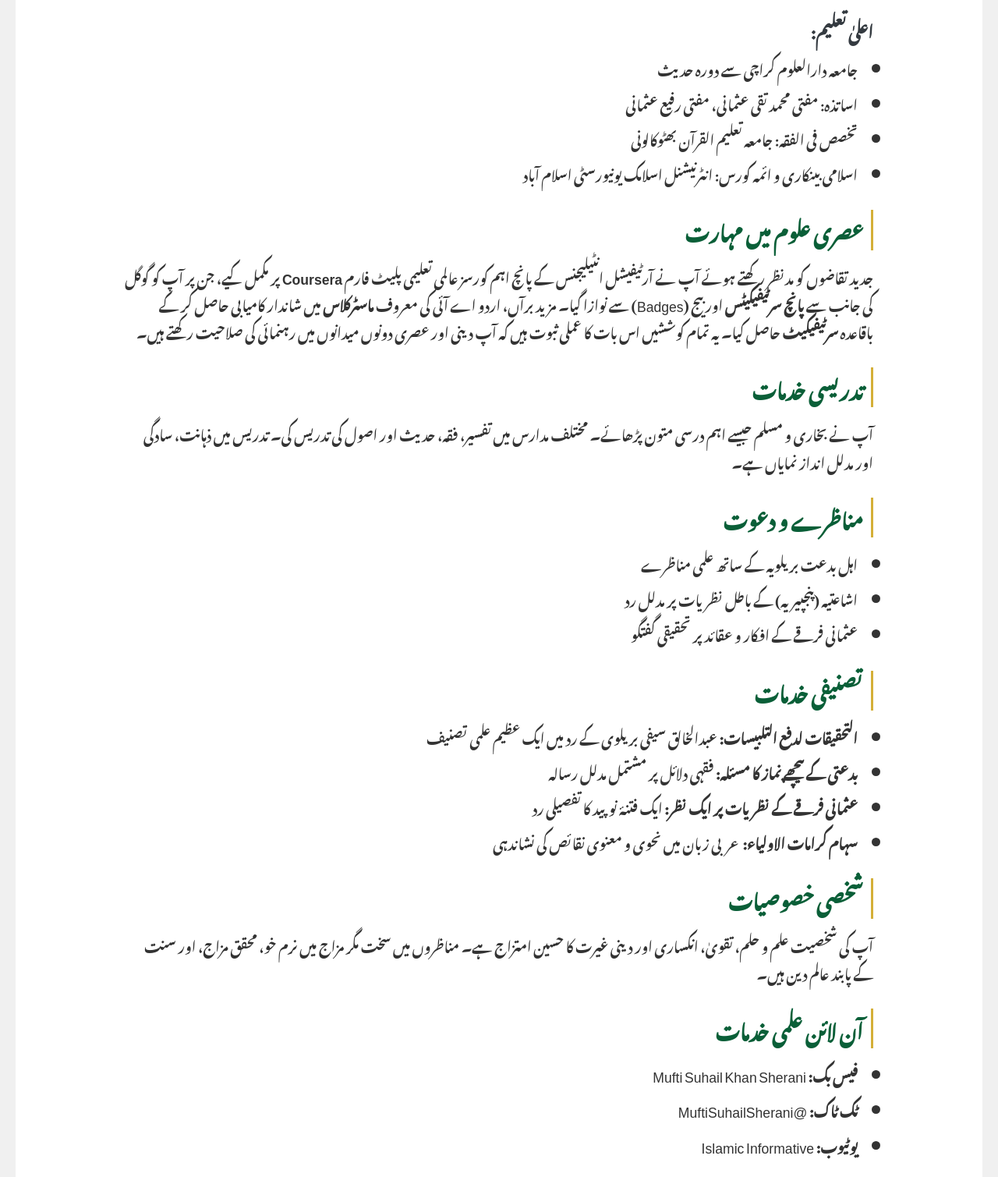
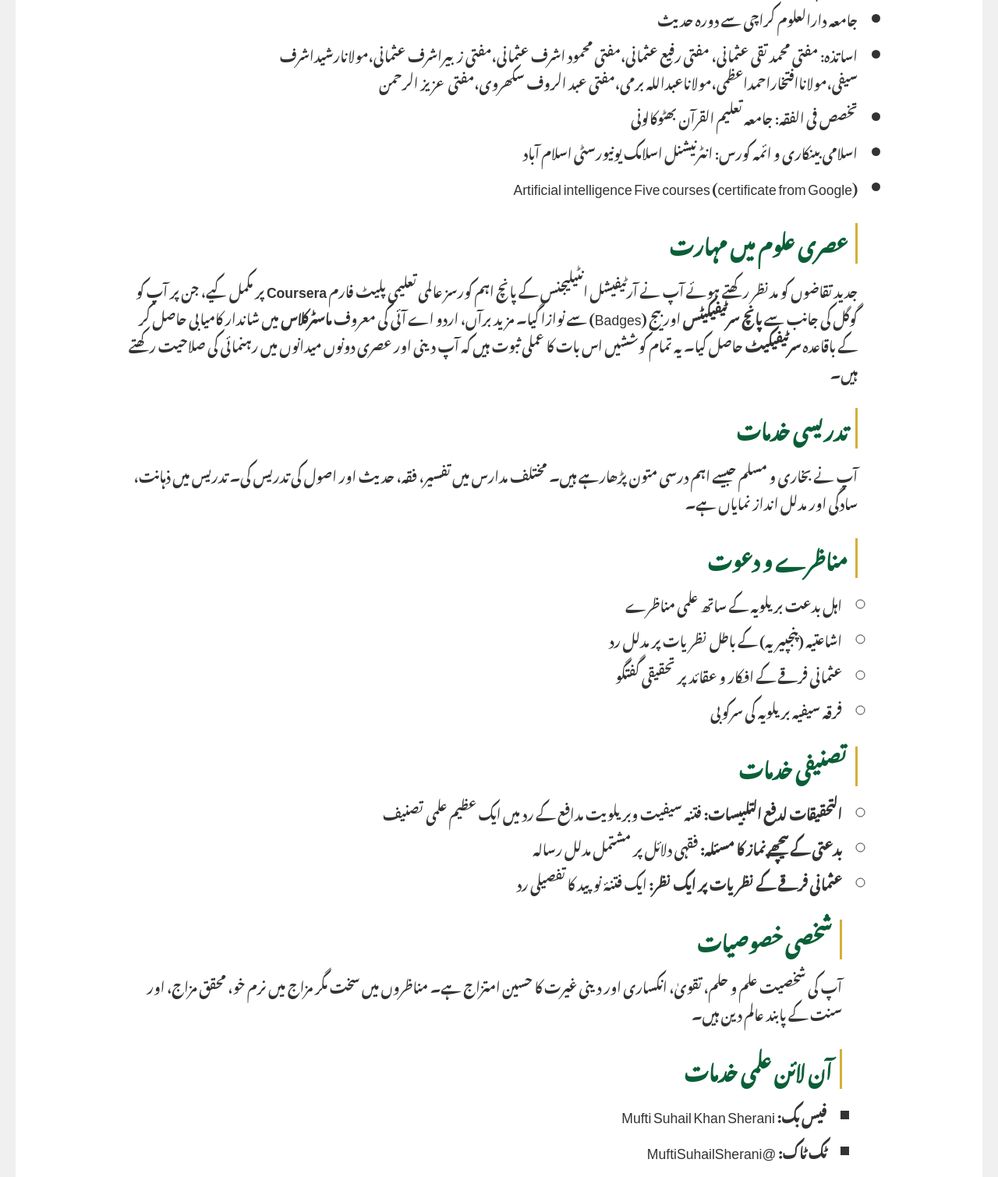
Before and after one commit to MuftSohail/Mufti-Sohail-official-, a plain HTML site: page index.html in a window 1280 px wide. Shown: the part 1291-2800 px from the top of the page at 78% size. Drawn offline with Linux system fonts and the light colour scheme; a web font is replaced by a local one.

Commit message:
Update index.html

```diff
--- a/index.html
+++ b/index.html
@@ -883,8 +883,8 @@
     <!-- تعارفی سیکشن - اب ہیرو سے پہلے -->
     <section class="intro-section">
         <div class="intro-container">
-            <h1 class="intro-title">🌿 مفتی محمد سہیل خان شیرانی حفظہ اللہ</h1>
-            <h3 class="intro-subtitle">فاضلِ دارالعلوم کراچی، محقق العصر، مناظرِ اہلِ حق، مفسر و محدث، شیخ الحدیث</h3>
+            <h1 class="intro-title"مفتی محمد سہیل خان شیرانی</h1>
+            <h3 class="intro-subtitle">فاضلِ دارالعلوم کراچی،</h3>
 
             <div class="intro-content">
                 <h2>ابتدائی تعارف</h2>
@@ -915,30 +915,31 @@
                 <h3>اعلیٰ تعلیم:</h3>
                 <ul>
                     <li>جامعہ دارالعلوم کراچی سے دورہ حدیث</li>
-                    <li>اساتذہ: مفتی محمد تقی عثمانی، مفتی رفیع عثمانی</li>
+                    <li>اساتذہ: مفتی محمد تقی عثمانی، مفتی رفیع عثمانی،مفتی محمود اشرف عثمانی،مفتی زبیراشرف عثمانی،مولانارشیداشرف سیفی،مولاناافتخاراحمداعظمی،مولاناعبداللہ برمی،مفتی عبد الروف سکھروی،مفتی عزیز الرحمن</li>
                     <li>تخصص فی الفقہ: جامعہ تعلیم القرآن بھٹوکالونی</li>
                     <li>اسلامی بینکاری و ائمہ کورس: انٹرنیشنل اسلامک یونیورسٹی اسلام آباد</li>
-                </ul>
+                    <li>Artificial intelligence Five courses (certificate from Google)</li>
+                </u>
 
                 <h2>عصری علوم میں مہارت</h2>
                 <p>جدید تقاضوں کو مدنظر رکھتے ہوئے آپ نے آرٹیفیشل انٹیلیجنس کے پانچ اہم کورسز عالمی تعلیمی پلیٹ فارم <strong>Coursera</strong> پر مکمل کیے، جن پر آپ کو گوگل کی جانب سے <strong>پانچ سرٹیفیکیٹس</strong> اور بیج (Badges) سے نوازا گیا۔ مزید برآں، اردو اے آئی کی معروف <strong>ماسٹرکلاس</strong> میں شاندار کامیابی حاصل کر کے باقاعدہ <strong>سرٹیفیکیٹ</strong> حاصل کیا۔ یہ تمام کوششیں اس بات کا عملی ثبوت ہیں کہ آپ دینی اور عصری دونوں میدانوں میں رہنمائی کی صلاحیت رکھتے ہیں۔</p>
 
                 <h2>تدریسی خدمات</h2>
-                <p>آپ نے بخاری و مسلم جیسے اہم درسی متون پڑھائے۔ مختلف مدارس میں تفسیر، فقہ، حدیث اور اصول کی تدریس کی۔ تدریس میں ذہانت، سادگی اور مدلل انداز نمایاں ہے۔</p>
+                <p>آپ نے بخاری و مسلم جیسے اہم درسی متون پڑھارہے ہیں۔ مختلف مدارس میں تفسیر، فقہ، حدیث اور اصول کی تدریس کی۔ تدریس میں ذہانت، سادگی اور مدلل انداز نمایاں ہے۔</p>
 
                 <h2>مناظرے و دعوت</h2>
                 <ul>
                     <li>اہل بدعت بریلویہ کے ساتھ علمی مناظرے</li>
                     <li>اشاعتیہ (پنجپیریہ) کے باطل نظریات پر مدلل رد</li>
                     <li>عثمانی فرقے کے افکار و عقائد پر تحقیقی گفتگو</li>
+                    <li>فرقہ سیفیہ بریلویہ کی سرکوبی</li>
                 </ul>
 
                 <h2>تصنیفی خدمات</h2>
                 <ul>
-                    <li><strong>التحقیقات لدفع التلبیسات:</strong> عبدالخالق سیفی بریلوی کے رد میں ایک عظیم علمی تصنیف</li>
+                    <li><strong>التحقیقات لدفع التلبیسات:</strong> فتنہ سیفیت وبریلویت مدافع کے رد میں ایک عظیم علمی تصنیف</li>
                     <li><strong>بدعتی کے پیچھے نماز کا مسئلہ:</strong> فقہی دلائل پر مشتمل مدلل رسالہ</li>
-                    <li><strong>عثمانی فرقے کے نظریات پر ایک نظر:</strong> ایک فتنۂ نوپید کا تفصیلی رد</li>
-                    <li><strong>سہام کرامات الاولیاء:</strong> عربی زبان میں نحوی و معنوی نقائص کی نشاندہی</li>
+                    <li><strong>عثمانی فرقے کے نظریات پر ایک نظر:</strong> ایک فتنۂ نوپید کا تفصیلی رد</li
                 </ul>
 
                 <h2>شخصی خصوصیات</h2>
```
